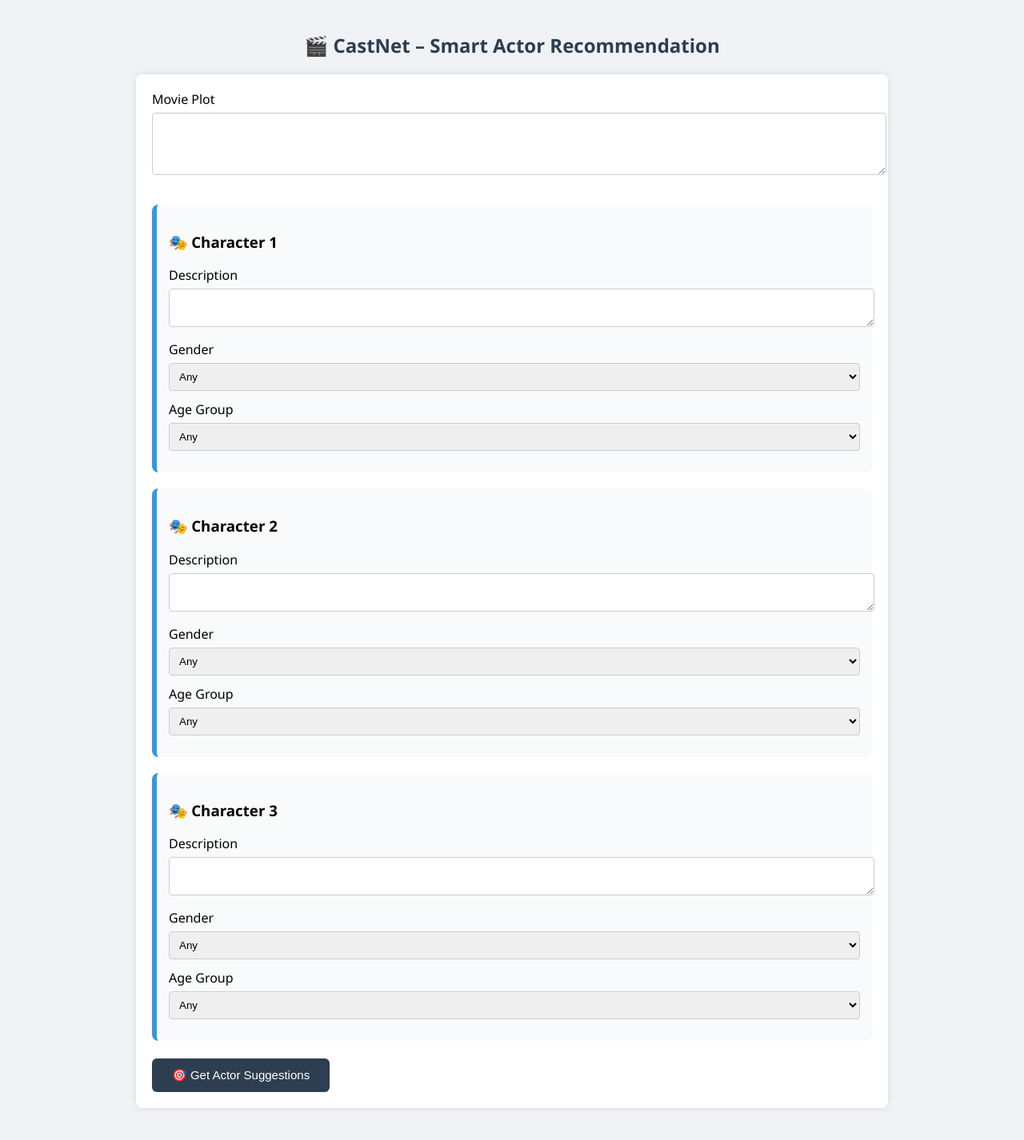
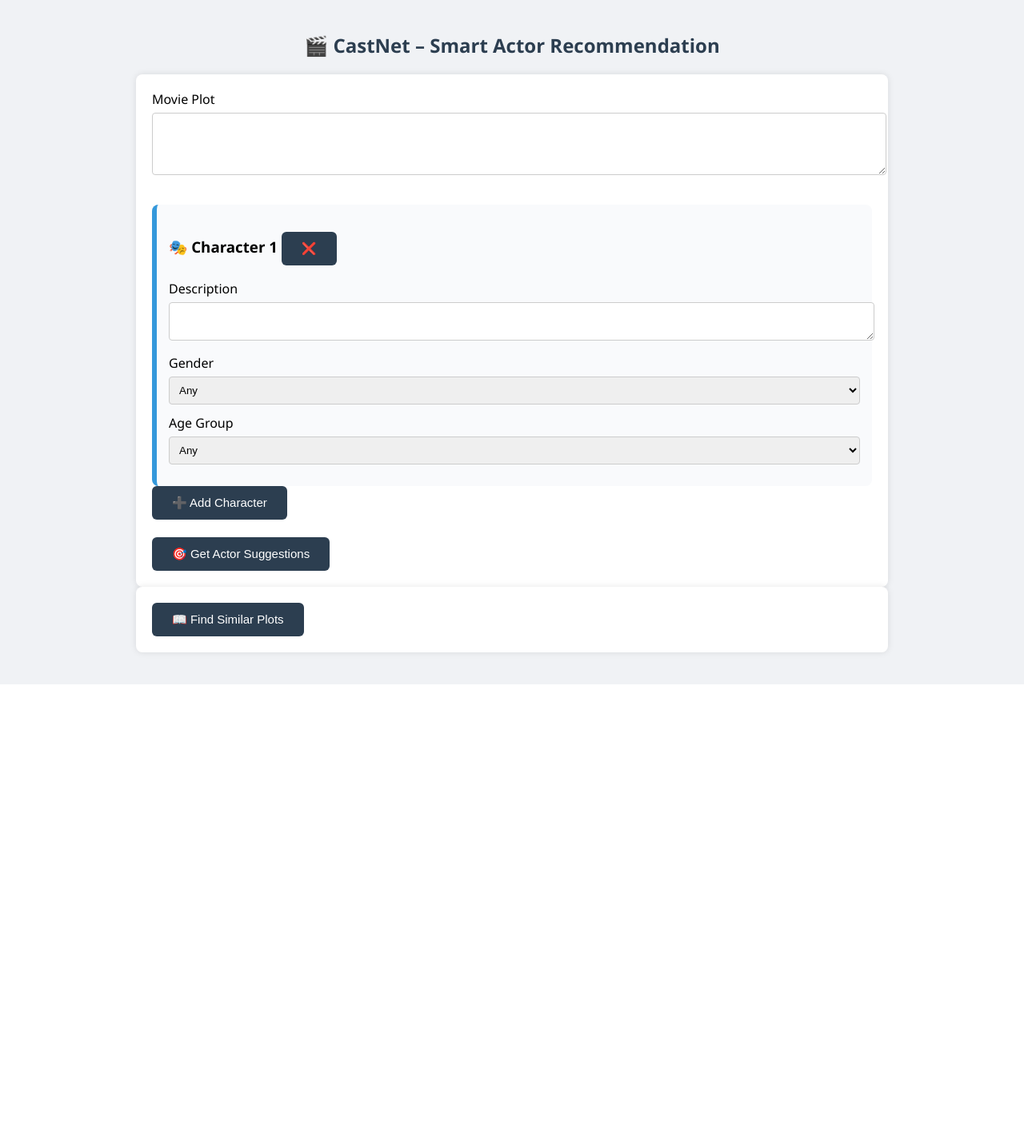
Before and after one commit to jerardh/castnet, a Flask app: template templates/index.html in a window 1280 px wide. Shown: the whole page at 80% size. After the commit the page ends 856 px from the top, so only its background shows below. Run offline with Flask 3, Linux system fonts and the light colour scheme; the template is opened without the code that fills it, so the values that code supplies are empty; parts of the project's set-up code (start-up, migrations or seed data) failed here and were passed over.

Commit message:
Add Plot Comparison UI

```diff
--- a/app.py
+++ b/app.py
@@ -7,10 +7,16 @@ from sentence_transformers import SentenceTransformer
 app = Flask(__name__)
 
 # ---------------------------
-# Load model and embeddings
+# Load CASTING model + embeddings
 # ---------------------------
-model = SentenceTransformer("castnet_finetuned_model_cpu")
-embeddings = np.load("castnet_embeddings.npy")
+cast_model = SentenceTransformer("castnet_finetuned_model_cpu")
+cast_embeddings = np.load("castnet_embeddings.npy")
+
+# ---------------------------
+# Load PLOT model + embeddings
+# ---------------------------
+plot_model = SentenceTransformer("short_plot_similarity_model")
+plot_embeddings = np.load("short_plot_embeddings.npy")
 
 # ---------------------------
 # Load datasets
@@ -18,12 +24,14 @@ embeddings = np.load("castnet_embeddings.npy")
 movies_df = pd.read_csv("movies_with_plot.csv")
 roles_df = pd.read_csv("malayalam_movie_cast_dataset.csv")
 meta_df = pd.read_csv("actor_metadata.csv")
+short_plot_df = pd.read_csv("short_plot_dataset_clean.csv")
 
 # ---------------------------
 # Normalize movie names
 # ---------------------------
 movies_df["movie_name"] = movies_df["movie_name"].str.strip().str.lower()
 roles_df["movie_name"] = roles_df["movie_name"].str.strip().str.lower()
+short_plot_df["movie_name"] = short_plot_df["movie_name"].str.strip().str.lower()
 
 # ---------------------------
 # Merge roles + movies
@@ -51,7 +59,7 @@ df = pd.merge(
 df["gender"] = df["gender"].fillna("unknown").str.strip().str.lower()
 
 # ---------------------------
-# Build age group (mapped to dataset categories)
+# Build age group
 # ---------------------------
 CURRENT_YEAR = 2026
 df["age"] = CURRENT_YEAR - df["birth_year"]
@@ -76,102 +84,103 @@ df["age_group"] = df["age"].apply(map_age_to_group)
 df["input_text"] = df["plot"] + " Character: " + df["character_name"].fillna("")
 
 # ---------------------------
-# API ROUTES
+# HOME
 # ---------------------------
-@app.route("/")
+@app.route("/", methods=["GET"])
 def home():
-    return {"status": "CastNet API running"}
-
-@app.route("/predict", methods=["GET", "POST"])
+    return render_template("index.html")
+# ---------------------------
+# CASTING ROUTE
+# ---------------------------
+@app.route("/predict", methods=["POST"])
 def predict():
     results = {}
 
-    if request.method == "POST":
-        # ---------------------------
-        # Read plot
-        # ---------------------------
-        user_plot = request.form.get("plot", "").strip()
+    user_plot = request.form.get("plot", "").strip()
 
-        # ---------------------------
-        # Age mapping
-        # ---------------------------
-        AGE_MAP = {
-            "0-20": "teen",
-            "teen": "teen",
+    AGE_MAP = {
+        "0-20": "teen", "teen": "teen",
+        "20-30": "young", "20s": "young",
+        "30-40": "adult", "30s": "adult",
+        "40-50": "middle", "40s": "middle",
+        "50-60": "middle", "50s": "middle",
+        "60+": "senior", "senior": "senior"
+    }
 
-            "20-30": "young",
-            "20s": "young",
-            "young": "young",
+    char_indexes = set()
+    for key in request.form.keys():
+        if key.startswith("char_desc_"):
+            char_indexes.add(key.split("_")[-1])
 
-            "30-40": "adult",
-            "30s": "adult",
-            "adult": "adult",
+    for idx in sorted(char_indexes, key=int):
+        desc = request.form.get(f"char_desc_{idx}", "").strip()
+        gender = request.form.get(f"gender_{idx}", "").strip().lower()
+        raw_age = request.form.get(f"age_{idx}", "").strip().lower()
 
-            "40-50": "middle",
-            "40s": "middle",
-            "50-60": "middle",
-            "50s": "middle",
-            "middle": "middle",
+        if not desc:
+            continue
 
-            "60+": "senior",
-            "senior": "senior"
-        }
+        user_age_group = AGE_MAP.get(raw_age, "")
 
-        # ---------------------------
-        # Find all character indexes dynamically
-        # ---------------------------
-        char_indexes = set()
+        query_text = (
+            user_plot +
+            ". Character: " + desc +
+            f". Gender: {gender}. Age group: {user_age_group}"
+        )
 
-        for key in request.form.keys():
-            if key.startswith("char_desc_"):
-                idx = key.split("_")[-1]
-                char_indexes.add(idx)
+        query_emb = cast_model.encode([query_text])
+        scores = cosine_similarity(query_emb, cast_embeddings)[0]
 
-        # ---------------------------
-        # Process each character
-        # ---------------------------
-        for idx in sorted(char_indexes, key=int):
-            desc = request.form.get(f"char_desc_{idx}", "").strip()
-            gender = request.form.get(f"gender_{idx}", "").strip().lower()
-            raw_age = request.form.get(f"age_{idx}", "").strip().lower()
+        top_idx = np.argsort(scores)[::-1][:100]
+        candidates = df.iloc[top_idx].copy()
+        candidates["similarity"] = scores[top_idx]
 
-            if not desc:
-                continue
+        candidates["gender"] = candidates["gender"].astype(str).str.lower()
+        candidates["age_group"] = candidates["age_group"].astype(str).str.lower()
 
-            user_age_group = AGE_MAP.get(raw_age, "")
+        if gender:
+            candidates = candidates[candidates["gender"] == gender]
 
-            query_text = (
-                user_plot +
-                ". Character: " + desc +
-                f". Gender: {gender}. Age group: {user_age_group}"
-            )
+        if user_age_group:
+            candidates = candidates[candidates["age_group"] == user_age_group]
 
-            # Encode query
-            query_emb = model.encode([query_text])
-            scores = cosine_similarity(query_emb, embeddings)[0]
-
-            # Top candidates
-            top_idx = np.argsort(scores)[::-1][:100]
-            candidates = df.iloc[top_idx].copy()
-            candidates["similarity"] = scores[top_idx]
-
-            # Normalize
-            candidates["gender"] = candidates["gender"].astype(str).str.strip().str.lower()
-            candidates["age_group"] = candidates["age_group"].astype(str).str.strip().str.lower()
-
-            # Hard filters
-            if gender:
-                candidates = candidates[candidates["gender"] == gender]
-
-            if user_age_group:
-                candidates = candidates[candidates["age_group"] == user_age_group]
-
-            # Store per character
-            results[f"Character {idx}"] = candidates.head(5)[
-                ["actor_name", "movie_name", "character_name", "gender", "age_group", "similarity"]
-            ].to_dict(orient="records")
+        results[f"Character {idx}"] = candidates.head(5)[
+            ["actor_name", "movie_name", "character_name", "gender", "age_group", "similarity"]
+        ].to_dict(orient="records")
 
     return render_template("index.html", results=results)
 
+# ---------------------------
+# PLOT SIMILARITY ROUTE
+# ---------------------------
+@app.route("/plot_similarity", methods=["GET", "POST"])
+def plot_similarity():
+    results = []
+    user_plot = ""
+
+    if request.method == "POST":
+        user_plot = request.form.get("plot", "").strip()
+
+        if user_plot:
+            user_emb = plot_model.encode([user_plot])
+            similarities = cosine_similarity(user_emb, plot_embeddings)[0]
+
+            short_plot_df["similarity"] = similarities
+
+            top_matches = short_plot_df.sort_values(
+                by="similarity", ascending=False
+            ).head(10)
+
+            results = top_matches[[
+                "movie_name", "year", "short_plot", "similarity"
+            ]].to_dict(orient="records")
+
+    return render_template(
+        "plot_results.html",
+        results=results,
+        user_plot=user_plot
+    )
+
+# ---------------------------
 if __name__ == "__main__":
     app.run(debug=True)
--- a/templates/index.html
+++ b/templates/index.html
@@ -8,82 +8,24 @@
 
 <h2>🎬 CastNet – Smart Actor Recommendation</h2>
 
-<form method="POST">
+<form method="POST" action="/predict">
 
     <label>Movie Plot</label>
     <textarea name="plot" rows="4" required>{{ request.form.get('plot','') }}</textarea>
 
-    <!-- CHARACTER 1 -->
-    <div class="character-card">
-        <h3>🎭 Character 1</h3>
-        <label>Description</label>
-        <textarea name="char_desc_1" rows="2" required>{{ request.form.get('char_desc_1','') }}</textarea>
+    <div id="characters-container"></div>
 
-        <label>Gender</label>
-        <select name="gender_1">
-            <option value="">Any</option>
-            <option value="male" {% if request.form.get('gender_1')=='male' %}selected{% endif %}>Male</option>
-            <option value="female" {% if request.form.get('gender_1')=='female' %}selected{% endif %}>Female</option>
-        </select>
+    <button type="button" onclick="addCharacterCard()">➕ Add Character</button>
 
-        <label>Age Group</label>
-        <select name="age_1">
-            <option value="">Any</option>
-            <option value="20-30" {% if request.form.get('age_1')=='20-30' %}selected{% endif %}>20-30</option>
-            <option value="30-40" {% if request.form.get('age_1')=='30-40' %}selected{% endif %}>30-40</option>
-            <option value="40-50" {% if request.form.get('age_1')=='40-50' %}selected{% endif %}>40-50</option>
-            <option value="60+" {% if request.form.get('age_1')=='60+' %}selected{% endif %}>60+</option>
-        </select>
-    </div>
+    <br><br>
 
-    <!-- CHARACTER 2 -->
-    <div class="character-card">
-        <h3>🎭 Character 2</h3>
-        <label>Description</label>
-        <textarea name="char_desc_2" rows="2">{{ request.form.get('char_desc_2','') }}</textarea>
+    <button type="submit">🎯 Get Actor Suggestions</button>
+</form>
 
-        <label>Gender</label>
-        <select name="gender_2">
-            <option value="">Any</option>
-            <option value="male" {% if request.form.get('gender_2')=='male' %}selected{% endif %}>Male</option>
-            <option value="female" {% if request.form.get('gender_2')=='female' %}selected{% endif %}>Female</option>
-        </select>
-
-        <label>Age Group</label>
-        <select name="age_2">
-            <option value="">Any</option>
-            <option value="20-30" {% if request.form.get('age_2')=='20-30' %}selected{% endif %}>20-30</option>
-            <option value="30-40" {% if request.form.get('age_2')=='30-40' %}selected{% endif %}>30-40</option>
-            <option value="40-50" {% if request.form.get('age_2')=='40-50' %}selected{% endif %}>40-50</option>
-            <option value="60+" {% if request.form.get('age_2')=='60+' %}selected{% endif %}>60+</option>
-        </select>
-    </div>
-
-    <!-- CHARACTER 3 -->
-    <div class="character-card">
-        <h3>🎭 Character 3</h3>
-        <label>Description</label>
-        <textarea name="char_desc_3" rows="2">{{ request.form.get('char_desc_3','') }}</textarea>
-
-        <label>Gender</label>
-        <select name="gender_3">
-            <option value="">Any</option>
-            <option value="male" {% if request.form.get('gender_3')=='male' %}selected{% endif %}>Male</option>
-            <option value="female" {% if request.form.get('gender_3')=='female' %}selected{% endif %}>Female</option>
-        </select>
-
-        <label>Age Group</label>
-        <select name="age_3">
-            <option value="">Any</option>
-            <option value="20-30" {% if request.form.get('age_3')=='20-30' %}selected{% endif %}>20-30</option>
-            <option value="30-40" {% if request.form.get('age_3')=='30-40' %}selected{% endif %}>30-40</option>
-            <option value="40-50" {% if request.form.get('age_3')=='40-50' %}selected{% endif %}>40-50</option>
-            <option value="60+" {% if request.form.get('age_3')=='60+' %}selected{% endif %}>60+</option>
-        </select>
-    </div>
-
-    <br>
-    <button type="submit">🎯 Get Actor Suggestions</button>
+<!-- Separate form for plot similarity -->
+<form method="POST" action="/plot_similarity">
+    <input type="hidden" name="plot" value="{{ request.form.get('plot','') }}">
+    <button type="submit">📖 Find Similar Plots</button>
 </form>
 
 {% if results %}
@@ -92,7 +34,7 @@
 
 {% for char, actors in results.items() %}
 <div class="results">
-    <h3 class="character-result-title">🎭 {{ char }}</h3>
+    <h3>🎭 {{ char }}</h3>
 
     {% if actors %}
         {% for row in actors %}
@@ -102,7 +44,6 @@
             <div class="meta">👤 Gender: {{ row.gender }}</div>
             <div class="meta">🎂 Age Group: {{ row.age_group }}</div>
 
-            <!-- Similarity Bar -->
             <div class="similarity-container">
                 <div class="similarity-label">
                     Match: {{ (row.similarity * 100) | round(1) }}%
@@ -114,7 +55,6 @@
                 </div>
             </div>
 
-            <!-- Hover Tooltip -->
             <div class="tooltip-text">
                 <strong>Why this actor?</strong><br>
                 🎬 Similar Movie: {{ row.movie_name }}<br>
@@ -130,5 +70,67 @@
 {% endfor %}
 {% endif %}
 
+<script>
+let characterCount = 0;
+
+// Restore characters after POST
+{% for key, val in request.form.items() %}
+    {% if key.startswith("char_desc_") %}
+        addCharacterCard(
+            "{{ val }}",
+            "{{ request.form.get('gender_' + key.split('_')[-1], '') }}",
+            "{{ request.form.get('age_' + key.split('_')[-1], '') }}"
+        );
+    {% endif %}
+{% endfor %}
+
+// If no characters (first load)
+if (characterCount === 0) {
+    addCharacterCard();
+}
+
+function addCharacterCard(desc="", gender="", age="") {
+    characterCount++;
+
+    const container = document.getElementById("characters-container");
+
+    const div = document.createElement("div");
+    div.className = "character-card";
+    div.id = `char-card-${characterCount}`;
+
+    div.innerHTML = `
+        <h3>🎭 Character ${characterCount}
+            <button type="button" onclick="removeCharacterCard(${characterCount})">❌</button>
+        </h3>
+
+        <label>Description</label>
+        <textarea name="char_desc_${characterCount}" rows="2" required>${desc}</textarea>
+
+        <label>Gender</label>
+        <select name="gender_${characterCount}">
+            <option value="">Any</option>
+            <option value="male" ${gender==="male"?"selected":""}>Male</option>
+            <option value="female" ${gender==="female"?"selected":""}>Female</option>
+        </select>
+
+        <label>Age Group</label>
+        <select name="age_${characterCount}">
+            <option value="">Any</option>
+            <option value="20-30" ${age==="20-30"?"selected":""}>20-30</option>
+            <option value="30-40" ${age==="30-40"?"selected":""}>30-40</option>
+            <option value="40-50" ${age==="40-50"?"selected":""}>40-50</option>
+            <option value="60+" ${age==="60+"?"selected":""}>60+</option>
+        </select>
+    `;
+
+    container.appendChild(div);
+}
+
+function removeCharacterCard(num) {
+    const card = document.getElementById(`char-card-${num}`);
+    if (card) card.remove();
+}
+</script>
+
 </body>
 </html>
```
Also changed, not shown: templates/plot_results.html (added, +27 -0 lines), 1 other file.
